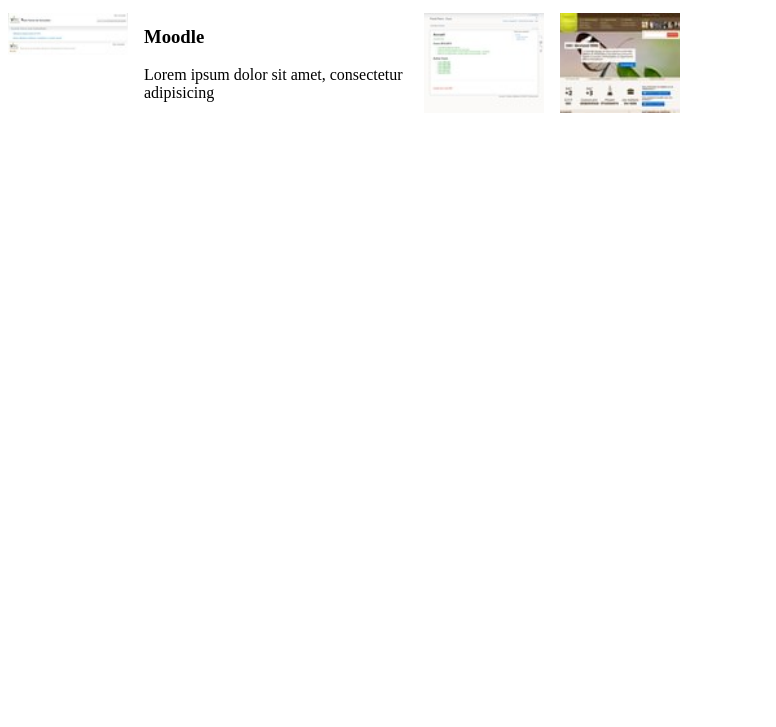
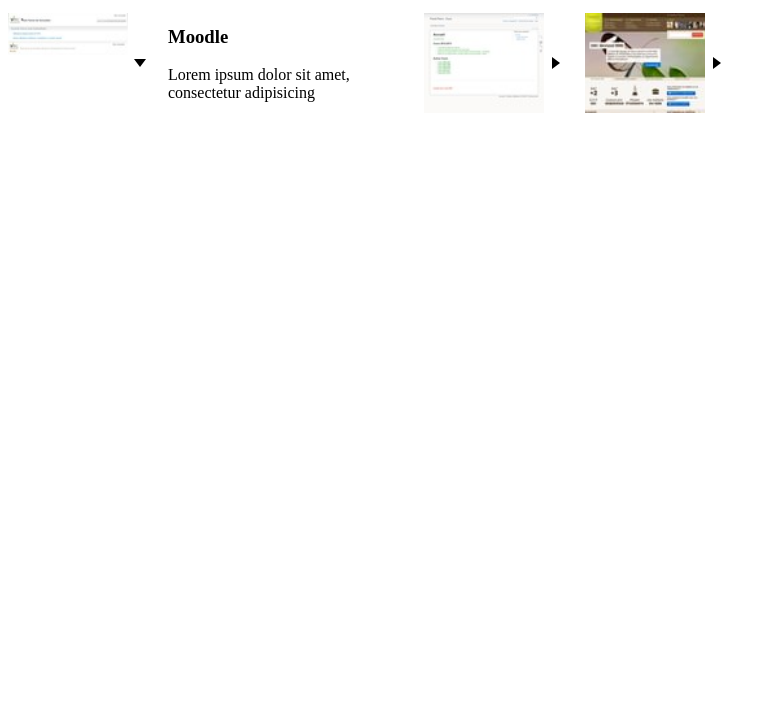
Before and after one commit to MMI-NFC-2026/sae105-r112-tp4-mathis-m25, a plain HTML site: page index.html in a window 1280 px wide. Shown: the part 73-800 px from the top of the page, without its empty margins (0-776 px from the left). Drawn offline with Linux system fonts and the light colour scheme.

Commit message:
triangle css

```diff
--- a/src/css/components/accordeon.css
+++ b/src/css/components/accordeon.css
@@ -13,10 +13,10 @@ details {
   /* fermé et ouvert */
   display: flex;
   align-items: center;
-  flex: 0 0 120px;
+  flex: 0 0 145px;
   gap: 1rem;
   min-width: 0;
-  overflow: hidden;
+  overflow: visible;
   transition: flex-basis 0.6s ease;
 }
 
@@ -28,6 +28,9 @@ details[open] {
 summary {
     cursor: pointer;
     flex-shrink: 0;
+    display: flex;
+    align-items: center;
+    gap: 0.5rem;
 }
 
 summary img {
@@ -45,3 +48,20 @@ summary img {
 .accordeon > details > summary::-webkit-details-marker {
   display: none;
 }
+
+.accordeon > details > summary::after {
+  content: "";
+  display: block;
+  flex-shrink: 0;
+  width: 0;
+  height: 0;
+  margin-right: 0.5rem;
+  border-top: 6px solid transparent;
+  border-bottom: 6px solid transparent;
+  border-left: 8px solid black;
+  transition: transform 0.3s ease;
+}
+
+.accordeon > details[open] > summary::after {
+  transform: rotate(90deg);
+}
```
